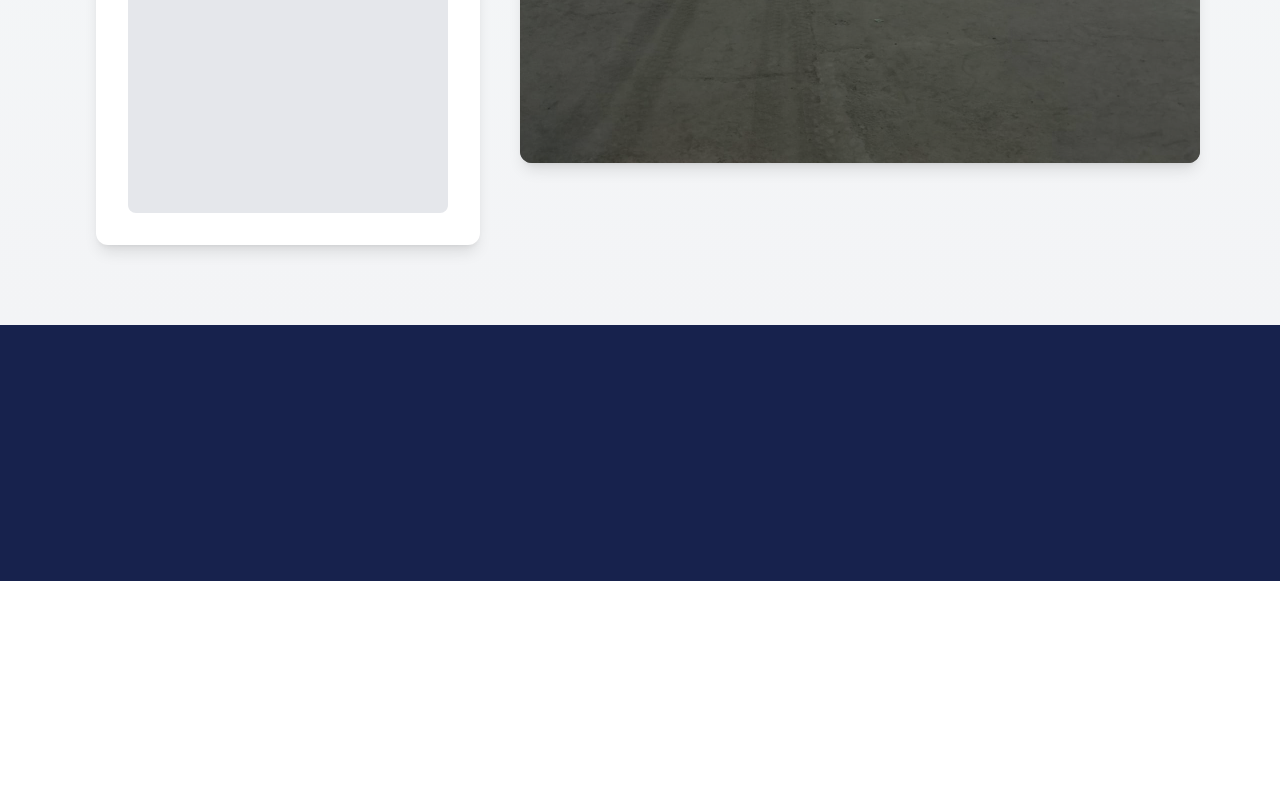
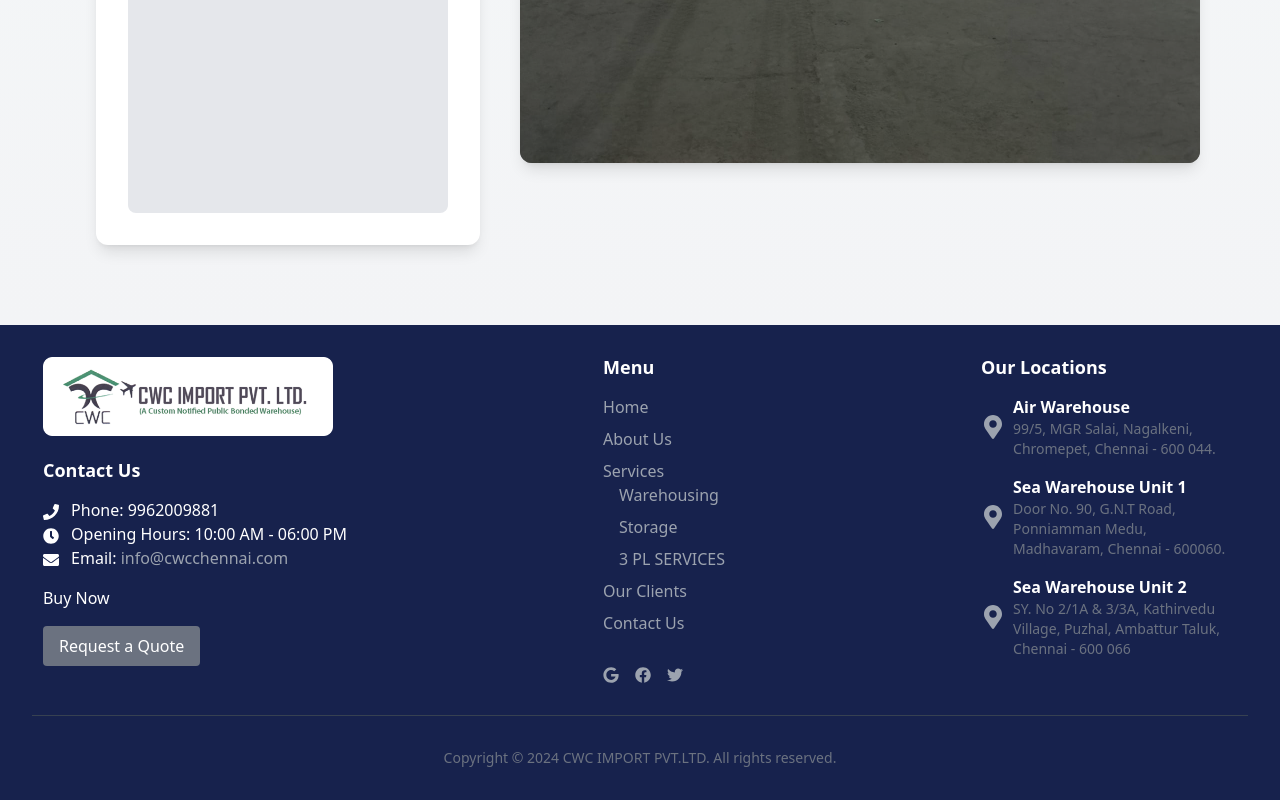
Before and after one commit to naveenraj532/cargopress, a React (Create React App) app: page /contact-us in a window 1280 px wide. Shown: the part 1317-2117 px from the top of the page. Before the commit the page ends 1898 px from the top, so only its background shows below. Built offline with nearby package versions, Linux system fonts and the light colour scheme; a web font is replaced by a local one.

Commit message:
footer added

```diff
--- a/src/sections/Footer.js
+++ b/src/sections/Footer.js
@@ -1,9 +1,85 @@
+import { FaGoogle, FaFacebook, FaTwitter, FaPhone, FaEnvelope, FaClock, FaMapMarkerAlt } from 'react-icons/fa';
+import logo from "../assets/images/logowbg.png";
+
 export const Footer = () => {
+  return (
+    <div className="bg-navy text-white p-8">
+      <div className="container mx-auto">
+        <div className="flex flex-col md:flex-row md:gap-64 items-start justify-center">
 
-  return (
+          {/* Contact Information */}
+          <div className="text-center md:text-left mb-8 md:mb-0">
+            <img src={logo} alt="CWC Logo" className="mx-auto md:mx-0 mb-6" width={290} />
+            <h3 className="font-semibold text-lg mb-4">Contact Us</h3>
+            <p><FaPhone className="inline mr-2" /> Phone: 9962009881</p>
+            <p><FaClock className="inline mr-2" /> Opening Hours: 10:00 AM - 06:00 PM</p>
+            <p><FaEnvelope className="inline mr-2" /> Email: <a href="mailto:info@cwcchennai.com" className="text-gray-400 hover:text-white">info@cwcchennai.com</a></p>
 
-    <div className="bg-navy w-100 h-64">
+            <p className="mt-4">Buy Now</p>
+            <button className="mt-4 px-4 py-2 bg-gray-500 text-white rounded hover:bg-gray-600"
+              onClick={() => window.location.href = '/ContactUs'}>
+              Request a Quote
+            </button>
+          </div>
 
+          {/* Menu */}
+          <div className="text-center md:text-left mb-8 md:mb-0">
+            <h3 className="font-semibold text-lg mb-4">Menu</h3>
+            <ul className="space-y-2">
+              <li><a href="#" className="text-gray-400 hover:text-white">Home</a></li>
+              <li><a href="#" className="text-gray-400 hover:text-white">About Us</a></li>
+              <li>
+                <a href="#" className="text-gray-400 hover:text-white">Services</a>
+                <ul className="ml-4 space-y-2">
+                  <li><a href="#" className="text-gray-400 hover:text-white">Warehousing</a></li>
+                  <li><a href="#" className="text-gray-400 hover:text-white">Storage</a></li>
+                  <li><a href="#" className="text-gray-400 hover:text-white">3 PL SERVICES</a></li>
+                </ul>
+              </li>
+              <li><a href="#" className="text-gray-400 hover:text-white">Our Clients</a></li>
+              <li><a href="#" className="text-gray-400 hover:text-white">Contact Us</a></li>
+            </ul>
+            <div className="mt-8 flex justify-center md:justify-start space-x-4">
+              <a href="#" className="text-gray-400 hover:text-white"><FaGoogle /></a>
+              <a href="#" className="text-gray-400 hover:text-white"><FaFacebook /></a>
+              <a href="#" className="text-gray-400 hover:text-white"><FaTwitter /></a>
+            </div>
+          </div>
+
+          {/* Address Section */}
+          <div className="text-center md:text-left">
+            <h3 className="font-semibold text-lg mb-4">Our Locations</h3>
+            <div className="space-y-4">
+              <div className='flex flex-row items-center'>
+                <FaMapMarkerAlt className="inline mr-2 text-gray-400" size={24} />
+                <div>
+                  <p className="font-semibold">Air Warehouse</p>
+                  <p className="text-sm w-56 text-gray-500">99/5, MGR Salai, Nagalkeni, Chromepet, Chennai - 600 044.</p>
+                </div>
+              </div>
+              <div className='flex flex-row items-center'>
+                <FaMapMarkerAlt className="inline mr-2 text-gray-400" size={24} />
+                <div>
+                  <p className="font-semibold">Sea Warehouse Unit 1</p>
+                  <p className="text-sm w-56 text-gray-500">Door No. 90, G.N.T Road, Ponniamman Medu, Madhavaram, Chennai - 600060.</p>
+                </div>
+              </div>
+              <div className='flex flex-row items-center'>
+                <FaMapMarkerAlt className="inline mr-2 text-gray-400" size={24} />
+                <div>
+                  <p className="font-semibold">Sea Warehouse Unit 2</p>
+                  <p className="text-sm w-56 text-gray-500">SY. No 2/1A & 3/3A, Kathirvedu Village, Puzhal, Ambattur Taluk, Chennai - 600 066</p>
+                </div>
+              </div>
+            </div>
+          </div>
+        </div>
+
+        {/* Copyright */}
+        <div className="mt-8 border-t border-gray-700 pt-8">
+          <p className="text-center text-sm text-gray-500">Copyright © 2024 CWC IMPORT PVT.LTD. All rights reserved.</p>
+        </div>
+      </div>
     </div>
-)
-}
+  );
+};
```
Also changed, not shown: src/assets/images/logowbg.png (added).
